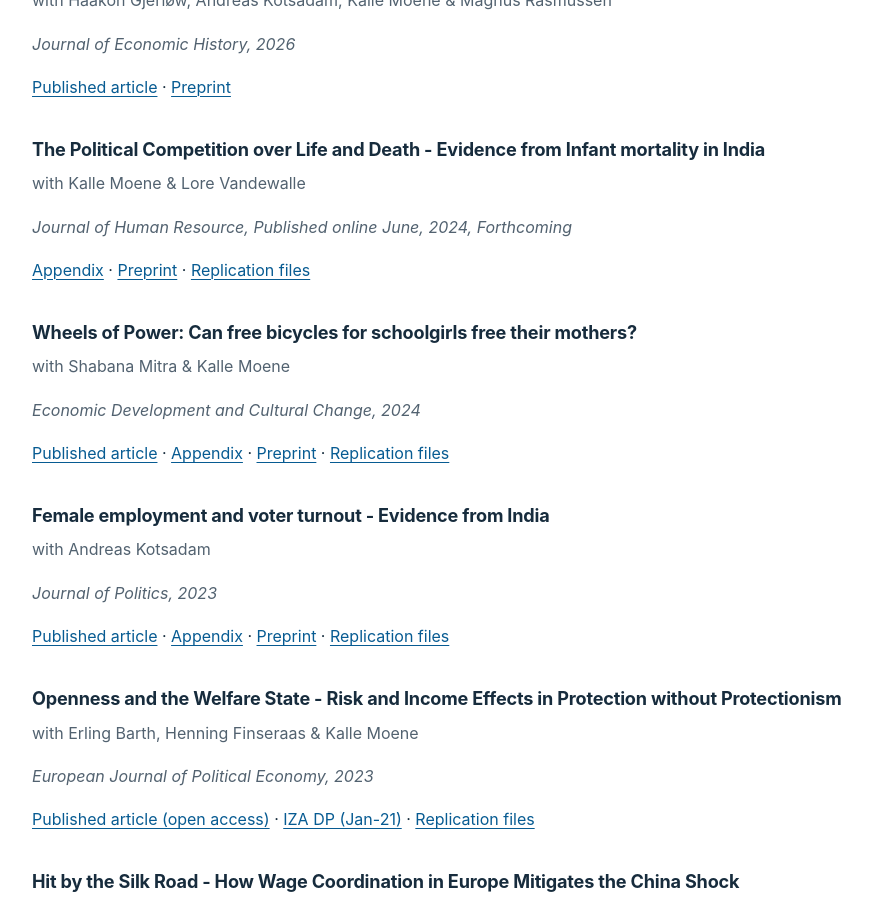
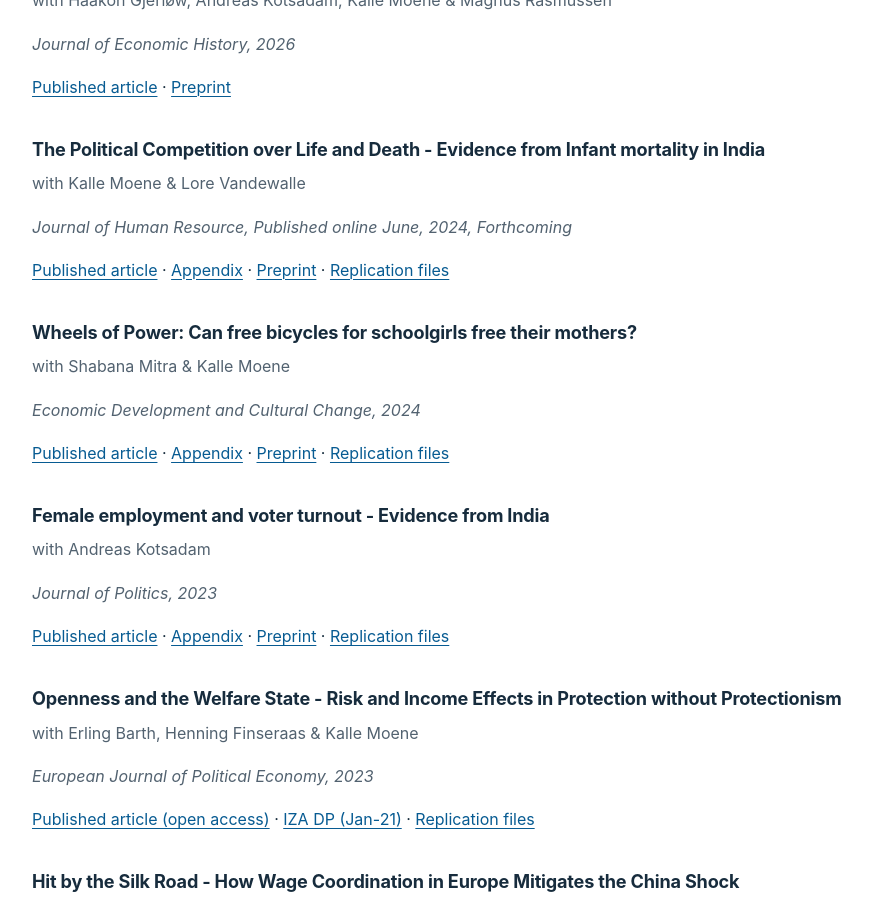
Before and after one commit to anderskjelsrud/anderskjelsrud.github.io, a Jekyll site: the page built from research.md, in a window 1280 px wide and 900 px high, scrolled down 1240 px. Shown: the whole window, without its empty margins (198-1070 px from the left). Built offline with Jekyll 4.4.1, drawn with Linux system fonts in a browser that asks for light colours.

Commit message:
Add published article DOI for Life and Death

```diff
--- a/research.md
+++ b/research.md
@@ -51,7 +51,7 @@ with Kalle Moene & Lore Vandewalle
 
 *Journal of Human Resource, Published online June, 2024, Forthcoming*
 
-[Appendix](https://drive.google.com/file/d/1PJky5MY5e0Oo_j9McyPLBT-kIshrwteF/view?usp=sharing) · [Preprint](https://drive.google.com/file/d/1jyTKzUxPbmiIL3KoLX9RYgURLAzYIn36/view?usp=sharing) · [Replication files](https://doi.org/10.17632/9g9gnhmgpr.1)
+[Published article](https://doi.org/10.3368/jhr.0723-13002R2) · [Appendix](https://drive.google.com/file/d/1PJky5MY5e0Oo_j9McyPLBT-kIshrwteF/view?usp=sharing) · [Preprint](https://drive.google.com/file/d/1jyTKzUxPbmiIL3KoLX9RYgURLAzYIn36/view?usp=sharing) · [Replication files](https://doi.org/10.17632/9g9gnhmgpr.1)
 
 ### Wheels of Power: Can free bicycles for schoolgirls free their mothers?
 
```
